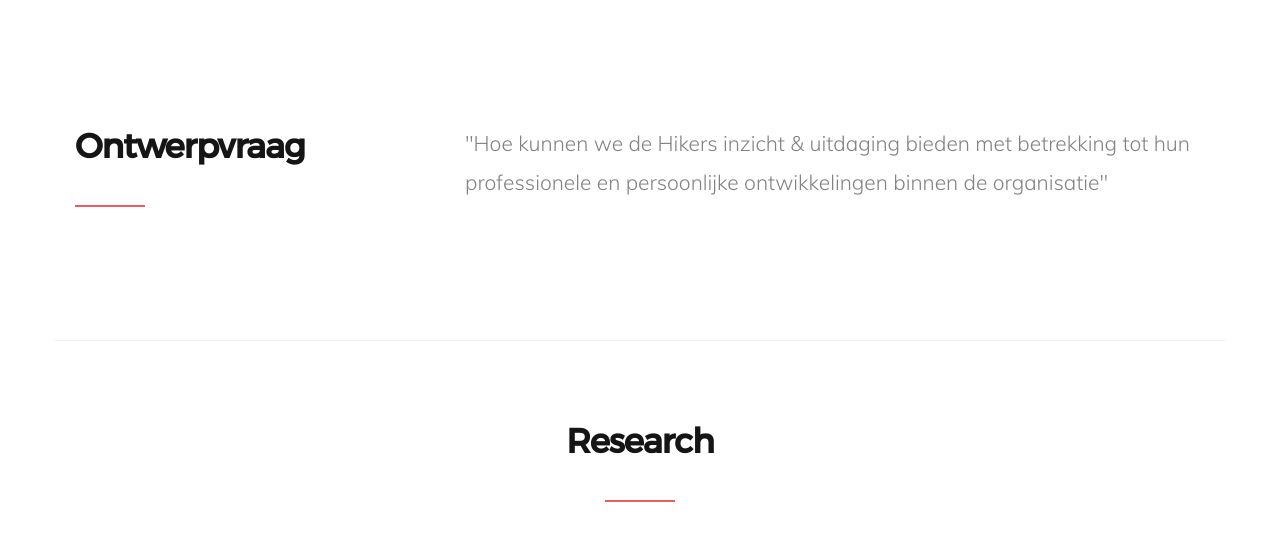
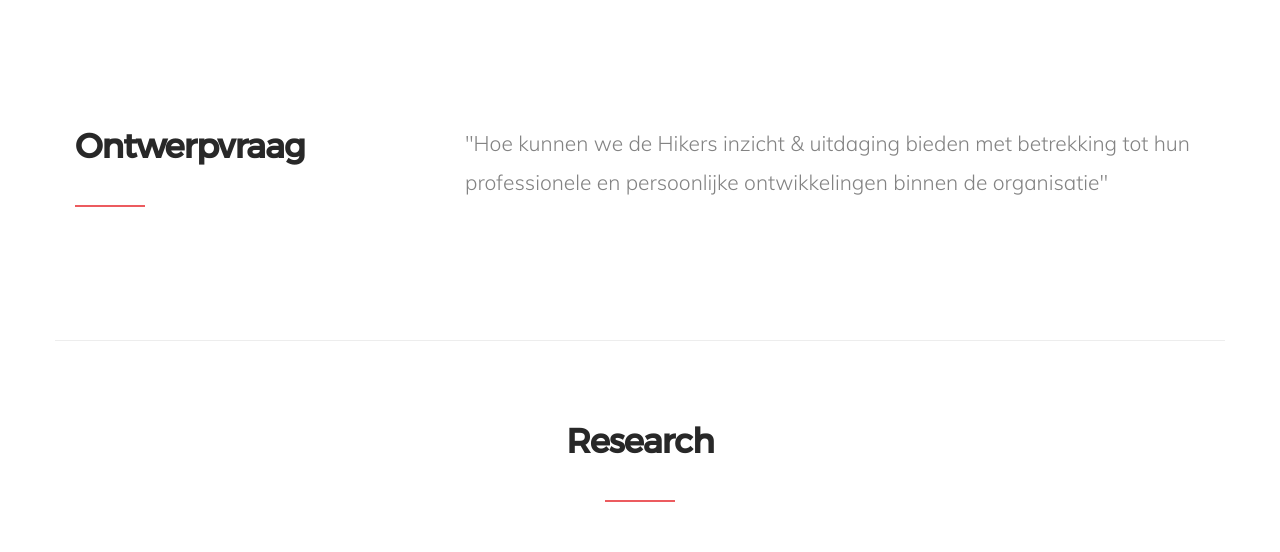
Before and after one commit to cas-breedveld/case-study, a plain HTML site: page Dazzle10/index.html in a window 1280 px wide. Shown: the part 900-1452 px from the top of the page. Drawn offline with Linux system fonts and the light colour scheme; files whose address does not match are found by name.

Commit message:
Update main.css

```diff
--- a/Dazzle10/css/main.css
+++ b/Dazzle10/css/main.css
@@ -1110,7 +1110,7 @@ h1.intro-header {
     font-family: "montserrat-regular", sans-serif;
     font-size: 3.4rem;
     line-height: 1.324;
-    color: #151515;
+    color: #282828;
     position: relative;
     padding-bottom: 3.6rem;
 }
@@ -1119,7 +1119,7 @@ h1.intro-header2 {
     font-family: "montserrat-regular", sans-serif;
     font-size: 3.4rem;
     line-height: 1.324;
-    color: #151515;
+    color: #282828;
     position: relative;
     padding-bottom: 3.6rem;
     padding-top: 8rem;
```
